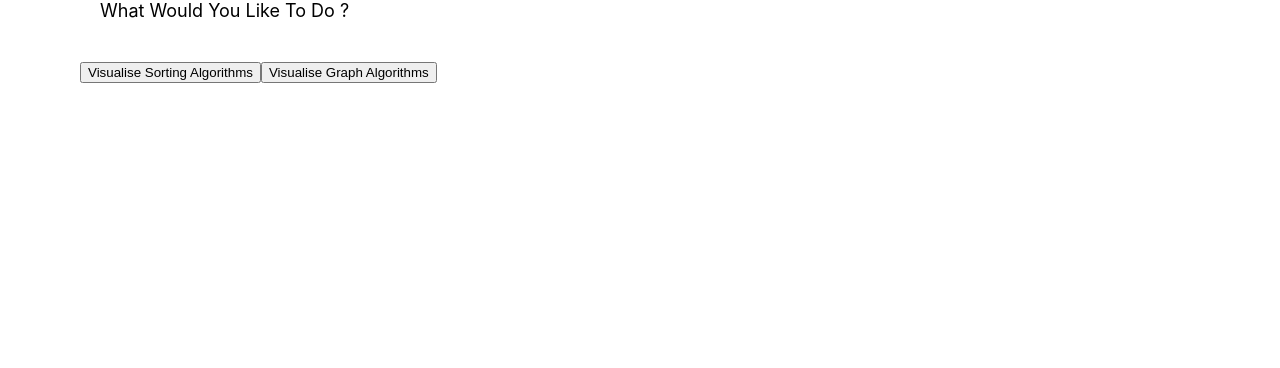
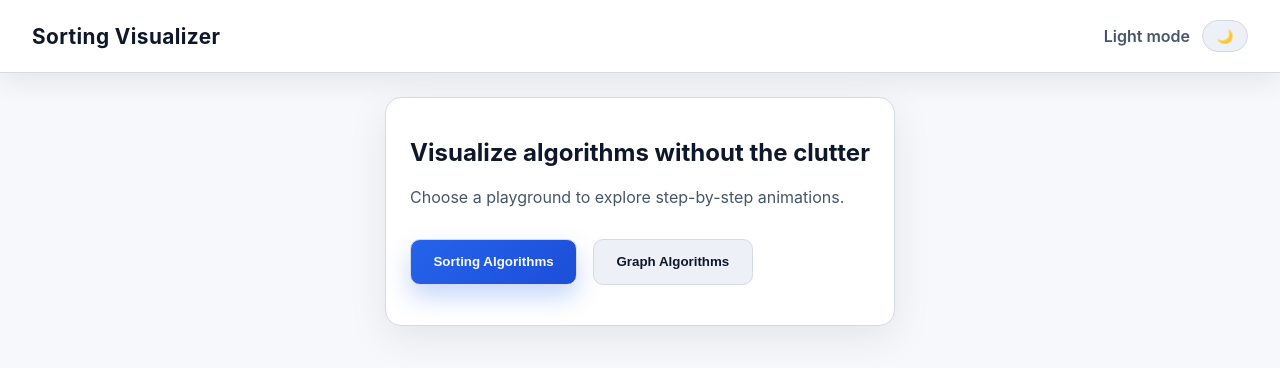
Before and after one commit to KartikHegde64bit/SortingVisualizer, a React (Create React App) app: page / in a window 1280 px wide. Shown: the top 368 px of the page. Built offline with nearby package versions, Linux system fonts and the light colour scheme.

Commit message:
refactor: enhance UI and styling across components for improved user experience

```diff
--- a/src/components/GettingStarted/GettingStarted.css
+++ b/src/components/GettingStarted/GettingStarted.css
@@ -1,11 +1,54 @@
-.sorting-button{
-    /* display: flex; */
-    margin-left: 80px;
+.getting-started {
+    max-width: 880px;
+    margin: 0 auto;
+    padding: 2.5rem 1.5rem;
+    background: var(--surface);
+    border: 1px solid var(--border);
+    border-radius: 16px;
+    box-shadow: 0 12px 40px rgba(0, 0, 0, 0.08);
 }
 
 .intro-text{
+    font-size: 1.5rem;
+    font-weight: 700;
+    margin-bottom: 1.25rem;
+    color: var(--text-primary);
+}
+
+.intro-subtext {
+    color: var(--text-secondary);
+    margin-bottom: 2rem;
+}
+
+.start-actions {
     display: flex;
-    margin-left: 100px;
-    font-size: large;
-    margin-bottom: 40px;
+    gap: 1rem;
+    flex-wrap: wrap;
 }
+
+.primary-button,
+.secondary-button {
+    border: 1px solid var(--border);
+    border-radius: 10px;
+    padding: 0.9rem 1.4rem;
+    font-weight: 700;
+    cursor: pointer;
+    transition: transform 0.1s ease, background 0.2s ease, box-shadow 0.2s ease;
+}
+
+.primary-button {
+    background: linear-gradient(135deg, var(--accent), var(--accent-strong));
+    color: #f8fafc;
+    box-shadow: 0 12px 25px rgba(37, 99, 235, 0.25);
+}
+
+.secondary-button {
+    background: var(--surface-muted);
+    color: var(--text-primary);
+}
+
+.primary-button:hover,
+.secondary-button:hover {
+    transform: translateY(-2px);
+    box-shadow: 0 16px 30px rgba(0,0,0,0.1);
+}
--- a/src/components/GettingStarted/GettingStarted.jsx
+++ b/src/components/GettingStarted/GettingStarted.jsx
@@ -15,14 +15,17 @@ const GettingStarted = () => {
     }
 
     return (
-        <div>
-            <div className='intro-text'>
-                What Would You Like To Do ?
-            </div>
-            <div>
-                <button className='sorting-button' onClick={() => buttonRouteHandler("sortingRoute")}>Visualise Sorting Algorithms</button>
+        <div className='getting-started'>
+            <div className='intro-text'>Visualize algorithms without the clutter</div>
+            <div className='intro-subtext'>Choose a playground to explore step-by-step animations.</div>
+            <div className='start-actions'>
+                <button className='primary-button' onClick={() => buttonRouteHandler("sortingRoute")}>
+                    Sorting Algorithms
+                </button>
 
-                <button className='graph-button' onClick={() => buttonRouteHandler("graphRoute")}>Visualise Graph Algorithms</button>
+                <button className='secondary-button' onClick={() => buttonRouteHandler("graphRoute")}>
+                    Graph Algorithms
+                </button>
             </div>
         </div>
     )
--- a/src/components/HomePage/HomePage.css
+++ b/src/components/HomePage/HomePage.css
@@ -1,3 +1,65 @@
 .homepage{
+    min-height: 100vh;
     display: flex;
+    flex-direction: column;
+    background: var(--page-bg);
+    color: var(--text-primary);
 }
+
+.app-header {
+    display: flex;
+    justify-content: space-between;
+    align-items: center;
+    padding: 1.25rem 2rem;
+    background: var(--surface);
+    border-bottom: 1px solid var(--border);
+    box-shadow: 0 8px 30px rgba(0,0,0,0.08);
+}
+
+.brand {
+    font-size: 1.3rem;
+    font-weight: 700;
+    letter-spacing: 0.02em;
+}
+
+.header-actions {
+    display: flex;
+    align-items: center;
+    gap: 0.75rem;
+}
+
+.theme-label {
+    color: var(--text-secondary);
+    font-weight: 600;
+}
+
+.theme-toggle {
+    border: 1px solid var(--border);
+    border-radius: 999px;
+    background: var(--surface-muted);
+    color: var(--text-primary);
+    width: 46px;
+    height: 32px;
+    cursor: pointer;
+    display: inline-flex;
+    align-items: center;
+    justify-content: center;
+    transition: background 0.2s ease, transform 0.1s ease;
+}
+
+.theme-toggle:hover {
+    background: var(--accent);
+    color: #0b1021;
+}
+
+.theme-toggle:active {
+    transform: translateY(1px);
+}
+
+.app-content {
+    flex: 1;
+    display: flex;
+    justify-content: center;
+    align-items: flex-start;
+    padding: 1.5rem;
+}
--- a/src/components/HomePage/HomePage.jsx
+++ b/src/components/HomePage/HomePage.jsx
@@ -25,9 +25,21 @@ const router = createBrowserRouter([
 
 class HomePage extends Component {
     render() {
+        const { theme, onToggleTheme } = this.props;
         return (
             <div id='homepage' className='homepage'>
-                <RouterProvider router={router} />
+                <header className="app-header">
+                    <div className="brand">Sorting Visualizer</div>
+                    <div className="header-actions">
+                        <span className="theme-label">{theme === 'light' ? 'Light' : 'Dark'} mode</span>
+                        <button className="theme-toggle" onClick={onToggleTheme}>
+                            {theme === 'light' ? '🌙' : '☀️'}
+                        </button>
+                    </div>
+                </header>
+                <main className="app-content">
+                    <RouterProvider router={router} />
+                </main>
             </div>
         );
     }
--- a/src/components/SortingComponent/SortingComponent.css
+++ b/src/components/SortingComponent/SortingComponent.css
@@ -1,94 +1,143 @@
 .sortingcomponent {
-	text-align: center;
+	text-align: left;
+	width: 100%;
+}
+
+.parent{
+	display: grid;
+	grid-template-columns: 320px 1fr;
+	gap: 1.5rem;
+	align-items: start;
+}
+
+.sort-selection{
+	display: flex;
+	flex-direction: column;
+	gap: 0.75em;
+	min-width: 260px;
+	padding: 1.25em 1.1em;
+	border: 1px solid var(--border);
+	border-radius: 14px;
+	background-color: var(--surface);
+	box-shadow: 0 12px 30px rgba(0,0,0,0.08);
+}
+
+.sort-selection h3 {
+	margin: 0;
+	font-size: 1.05rem;
+	color: var(--text-primary);
+}
+
+.sort-selection select {
+	padding: 0.6em 0.75em;
+	border-radius: 8px;
+	border: 1px solid var(--border);
+	background: var(--surface-muted);
+	color: var(--text-primary);
+}
+
+.generate-button {
+	padding: 0.65em;
+	border-radius: 10px;
+	border: 1px solid var(--accent);
+	background: linear-gradient(135deg, var(--accent), var(--accent-strong));
+	color: #f8fafc;
+	font-weight: 700;
+	cursor: pointer;
+	transition: transform 0.1s ease, box-shadow 0.2s ease;
+}
+
+.generate-button:hover {
+	transform: translateY(-1px);
+	box-shadow: 0 10px 25px rgba(0,0,0,0.12);
+}
+
+.step-counter {
+	font-weight: 600;
+	color: var(--text-secondary);
 }
 
 .frame {
 	margin: 0;
 	display: flex;
-	justify-content: right;
+	justify-content: center;
 	align-items: center;
 }
 
 .container {
-	margin: 5em 0;
+	margin: 2em 0;
 	display: flex;
-	justify-content: right;
-	align-items: center;
-	height: 220px;
+	justify-content: center;
+	align-items: flex-end;
+	height: 320px;
 }
 
 .card {
-	border-radius: 2em;
-	padding: 0 1em;
-	background-color: #818181;
+	width: 100%;
+	border-radius: 18px;
+	padding: 1em 1.5em;
+	background-color: var(--surface);
+	border: 1px solid var(--border);
+	box-shadow: 0 18px 40px rgba(0,0,0,0.08);
+	overflow: hidden;
+}
+
+.barsDiv {
+	display: flex;
+	gap: 0.2rem;
+	align-items: flex-end;
+	height: 100%;
+}
+
+.control-panel {
+	display: flex;
+	justify-content: center;
+}
+
+.control-buttons {
+	height: 4em;
+	min-width: 15em;
+	background-color: var(--surface);
+	display: flex;
+	justify-content: center;
+	align-items: center;
+	gap: 0.6em;
+	border: 1px solid var(--border);
+	border-radius: 14px;
+	box-shadow: 0 10px 25px rgba(0,0,0,0.08);
 }
 
 .controller {
-	background: #555;
-	margin: 0 1em;
-	border: 1px solid;
-	height: 3em;
-	width: 3em;
-	border-radius: 100%;
-	background: transparent;
+	margin: 0;
+	height: 2.8em;
+	width: 2.8em;
+	border-radius: 50%;
+	border: 1px solid var(--border);
+	background: var(--surface-muted);
+	color: var(--text-primary);
 	cursor: pointer;
 	display: flex;
 	justify-content: center;
 	align-items: center;
+	transition: transform 0.1s ease, background 0.2s ease, box-shadow 0.2s ease;
 }
 
-.control-buttons {
-	height: 4em;
-	width: 15em;
-	background-color: #eee;
-	display: flex;
-	justify-content: center;
-	align-items: center;
+.controller:hover {
+	background: var(--accent);
+	color: #0b1021;
+	box-shadow: 0 8px 20px rgba(0,0,0,0.12);
 }
 
-.control-pannel {
-	display: flex;
-	justify-content: center;
-	align-items: center;
+.controller:active {
+	transform: translateY(1px);
 }
 
-.pannel {
+@media (max-width: 960px) {
+	.parent {
+		grid-template-columns: 1fr;
+	}
+
+	.container {
+		height: 260px;
+	}
 }
-
-.sort-selection{
-	display: flex;
-	flex-direction: column;
-	gap: 1em;
-	min-width: 260px;
-	max-width: 320px;
-	padding: 1.5em 1em;
-	border: 1px solid #aaa;
-	border-radius: 8px;
-	background-color: #f0f0f0;
-	margin: 10px;
-}
-
-.sort-selection select {
-	padding: 0.5em;
-	border-radius: 6px;
-	border: 1px solid #999;
-}
-
-.generate-button {
-	padding: 0.6em;
-	border-radius: 6px;
-	border: 1px solid #333;
-	background-color: #3d3d3d;
-	color: #fff;
-	cursor: pointer;
-}
-
-.step-counter {
-	font-weight: 600;
-}
-
-
-.parent{
-	display: flex;
-	/* justify-content: space-between; */
-}
--- a/src/index.css
+++ b/src/index.css
@@ -1,13 +1,45 @@
+:root {
+  --page-bg: #f7f8fb;
+  --surface: #ffffff;
+  --surface-muted: #edf1f7;
+  --border: #d5d9e2;
+  --text-primary: #0f172a;
+  --text-secondary: #475569;
+  --accent: #2563eb;
+  --accent-strong: #1d4ed8;
+  --control-bg: #111827;
+  --bar-primary: #60a5fa;
+  --bar-highlight: #f97316;
+  --bar-sorted: #10b981;
+}
+
+:root[data-theme='dark'] {
+  --page-bg: #0b1021;
+  --surface: #131b2f;
+  --surface-muted: #1a2340;
+  --border: #223150;
+  --text-primary: #e2e8f0;
+  --text-secondary: #94a3b8;
+  --accent: #7dd3fc;
+  --accent-strong: #38bdf8;
+  --control-bg: #0f172a;
+  --bar-primary: #7dd3fc;
+  --bar-highlight: #fbbf24;
+  --bar-sorted: #34d399;
+}
+
 body {
   margin: 0;
-  font-family: -apple-system, BlinkMacSystemFont, 'Segoe UI', 'Roboto', 'Oxygen',
+  font-family: 'Inter', -apple-system, BlinkMacSystemFont, 'Segoe UI', 'Roboto', 'Oxygen',
     'Ubuntu', 'Cantarell', 'Fira Sans', 'Droid Sans', 'Helvetica Neue',
     sans-serif;
   -webkit-font-smoothing: antialiased;
   -moz-osx-font-smoothing: grayscale;
+  background: var(--page-bg);
+  color: var(--text-primary);
 }
 
 code {
-  font-family: source-code-pro, Menlo, Monaco, Consolas, 'Courier New',
+  font-family: 'JetBrains Mono', Menlo, Monaco, Consolas, 'Courier New',
     monospace;
 }
```
